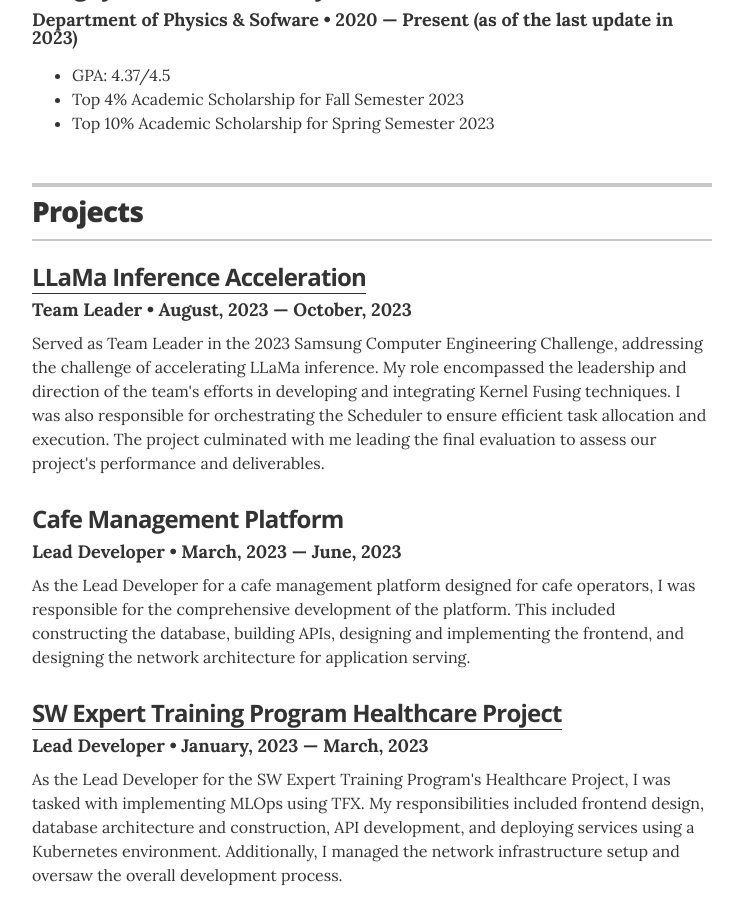
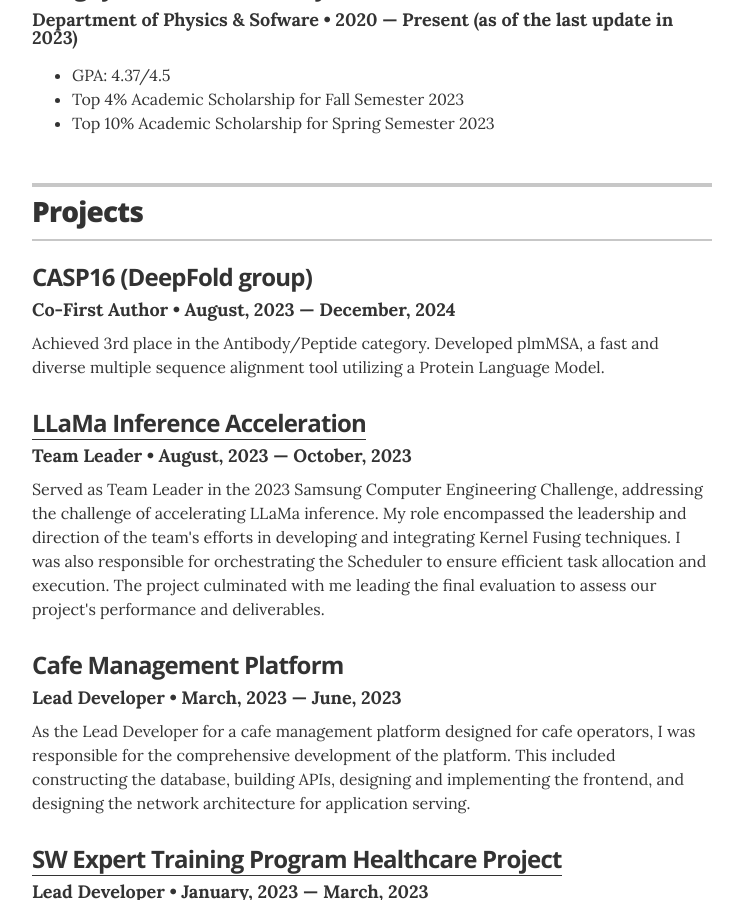
Before and after one commit to delibae/delibae.github.io, a Jekyll site: the page built from index.html, in a window 1280 px wide and 900 px high, scrolled down 947 px. Shown: the whole window, without its empty margins (268-1011 px from the left). Built offline with Jekyll 4.4.1, drawn with Linux system fonts in a browser that asks for light colours.

Commit message:
✨ Add new project

```diff
--- a/_data/projects.yml
+++ b/_data/projects.yml
@@ -1,13 +1,16 @@
 # Projects
 # uncomment the urls if you wish to display them, and add your own URL
 
+- project: CASP16 (DeepFold group)
+  role: Co-First Author
+  duration: August, 2023 &mdash; December, 2024
+  description: Achieved 3rd place in the Antibody/Peptide category. Developed plmMSA, a fast and diverse multiple sequence alignment tool utilizing a Protein Language Model.
 
 - project: LLaMa Inference Acceleration
   role: Team Leader
   duration: August, 2023 &mdash; October, 2023
   url: "https://github.com/AI-CE-2023/nakta"
   description: Served as Team Leader in the 2023 Samsung Computer Engineering Challenge, addressing the challenge of accelerating LLaMa inference. My role encompassed the leadership and direction of the team's efforts in developing and integrating Kernel Fusing techniques. I was also responsible for orchestrating the Scheduler to ensure efficient task allocation and execution. The project culminated with me leading the final evaluation to assess our project's performance and deliverables.
-
 
 - project: Cafe Management Platform
   role: Lead Developer
```
